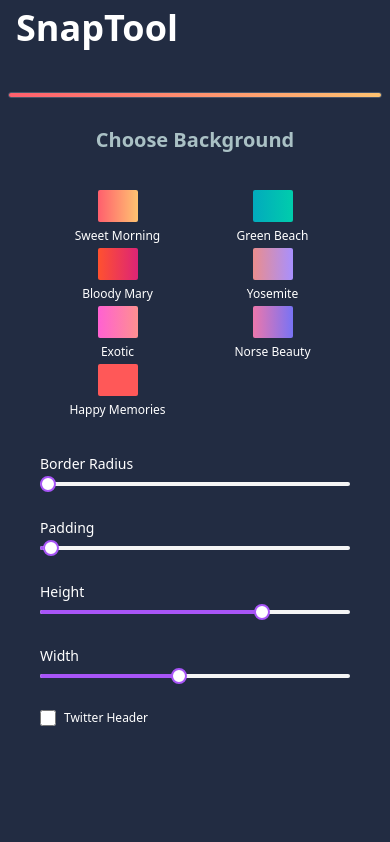
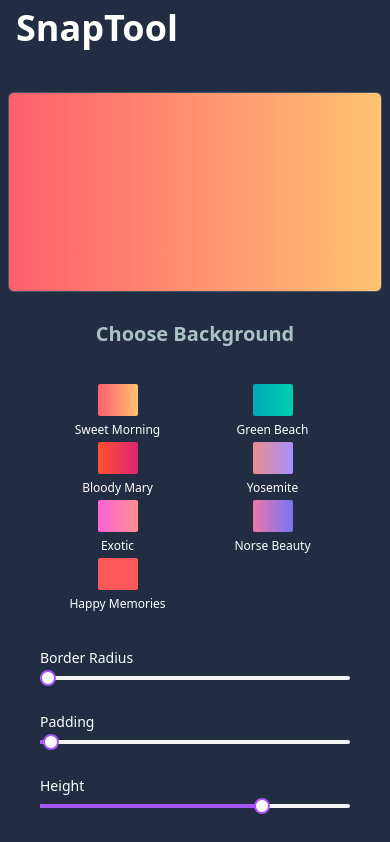
Before and after one commit to Utkarshn10/snapTool, a Next.js app in the folder snaptool/: page / in a window 390 px wide. Shown: the top 842 px of the page. Built offline with nearby package versions, Linux system fonts and the light colour scheme.

Commit message:
height on mobile fixed

```diff
--- a/snaptool/src/pages/index.js
+++ b/snaptool/src/pages/index.js
@@ -218,7 +218,7 @@ export default function PlaygroundPage() {
                 <div
                   {...getRootProps()}
                   ref={captureDivRef}
-                  className={`h-full md:min-h-[400px] xl:min-h-[400px] w-full rounded-md border border-slate-600 flex items-center justify-center py-full hover:cursor-pointer`}
+                  className={`min-h-[200px] md:min-h-[400px] xl:min-h-[400px] w-full rounded-md border border-slate-600 flex items-center justify-center py-full hover:cursor-pointer`}
                   style={{
                     background: `linear-gradient(to right, ${currentBgColor.from}, ${currentBgColor.to})`,
                     backgroundSize: "cover",
```
